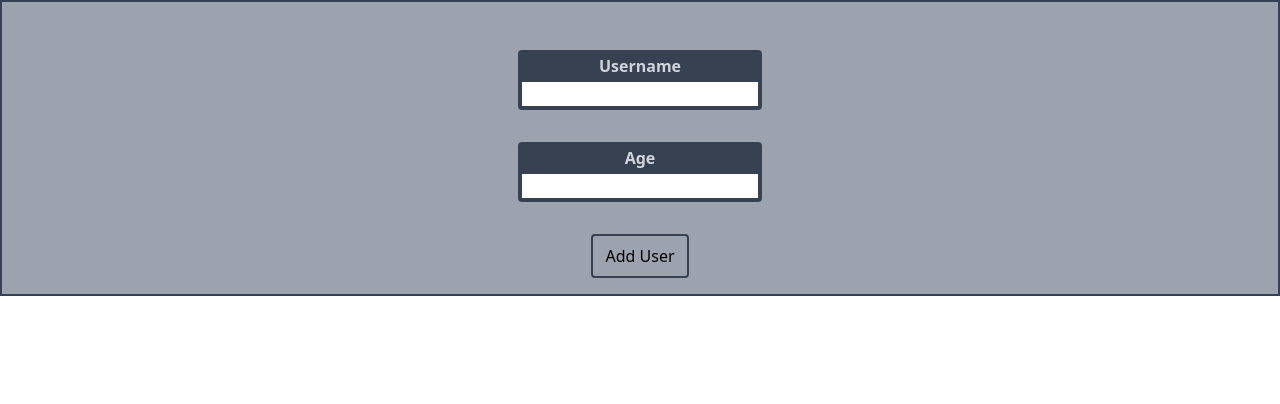
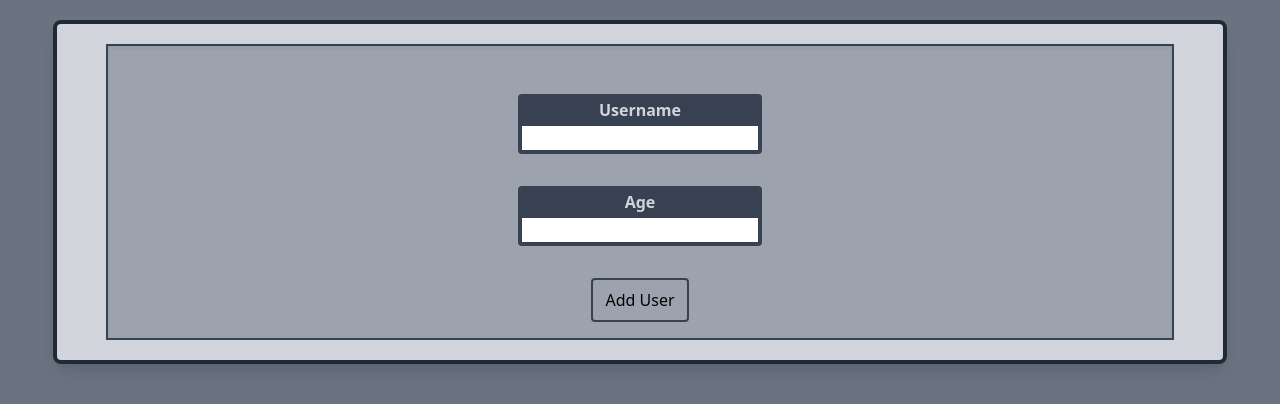
Before and after one commit to Jonathan-Day-Dev/react-practice-project, a JavaScript app: page / in a window 1280 px wide. Shown: the top 404 px of the page. Built offline with nearby package versions, Linux system fonts and the light colour scheme; the HTML template or start-up script is replaced by a standard one.

Commit message:
added Card component and styles

```diff
--- /dev/null
+++ b/src/components/UI/Card.js
@@ -0,0 +1,11 @@
+import styles from './Card.module.css';
+
+const Card = props => {
+    return (
+        <div className={`${styles.card} ${props.className}`}>
+            {props.children}
+        </div>
+    )
+}
+
+export default Card;
--- /dev/null
+++ b/src/components/UI/Card.module.css
@@ -0,0 +1,3 @@
+.card {
+    @apply bg-gray-300 shadow-lg rounded-lg my-5 py-5 w-11/12 mx-auto border-4 border-solid border-gray-800;
+}
--- a/src/components/Users/AddUser.js
+++ b/src/components/Users/AddUser.js
@@ -1,22 +1,40 @@
-import styles from './AddUser.module.css';
+import styles from "./AddUser.module.css";
 
-const addUserHandler = e => {
-    e.preventDefault();
-}
+import Card from "../UI/Card";
+
+const addUserHandler = (e) => {
+  e.preventDefault();
+};
 
 const AddUser = (props) => {
   return (
-    <form onSubmit={addUserHandler} className={styles.form}>
-      <div className={styles['form-section']}>
-        <label htmlFor="username" className={styles['form-section__label']}>Username</label>
-        <input type="text" id="username" className={styles['form-section__input']} />
-      </div>
-      <div className={styles['form-section']}>
-        <label htmlFor="age" className={styles['form-section__label']}>Age</label>
-        <input type="number" id="age" className={styles['form-section__input']} />
-      </div>
-      <button type="submit" className={styles['form__btn']}>Add User</button>
-    </form>
+    <Card>
+      <form onSubmit={addUserHandler} className={styles.form}>
+        <div className={styles["form-section"]}>
+          <label htmlFor="username" className={styles["form-section__label"]}>
+            Username
+          </label>
+          <input
+            type="text"
+            id="username"
+            className={styles["form-section__input"]}
+          />
+        </div>
+        <div className={styles["form-section"]}>
+          <label htmlFor="age" className={styles["form-section__label"]}>
+            Age
+          </label>
+          <input
+            type="number"
+            id="age"
+            className={styles["form-section__input"]}
+          />
+        </div>
+        <button type="submit" className={styles["form__btn"]}>
+          Add User
+        </button>
+      </form>
+    </Card>
   );
 };
 
--- a/src/components/Users/AddUser.module.css
+++ b/src/components/Users/AddUser.module.css
@@ -1,5 +1,5 @@
 .form {
-    @apply pt-8 flex flex-col items-center border-2 border-solid border-gray-700 bg-gray-400;
+    @apply shadow-inner mx-auto w-11/12 pt-8 flex flex-col items-center border-2 border-solid border-gray-700 bg-gray-400;
 }
 
 .form-section {
--- a/src/index.css
+++ b/src/index.css
@@ -1,3 +1,9 @@
 @tailwind base;
 @tailwind components;
 @tailwind utilities;
+
+@layer base {
+    html, body {
+        @apply bg-gray-500;
+    }
+}
```
